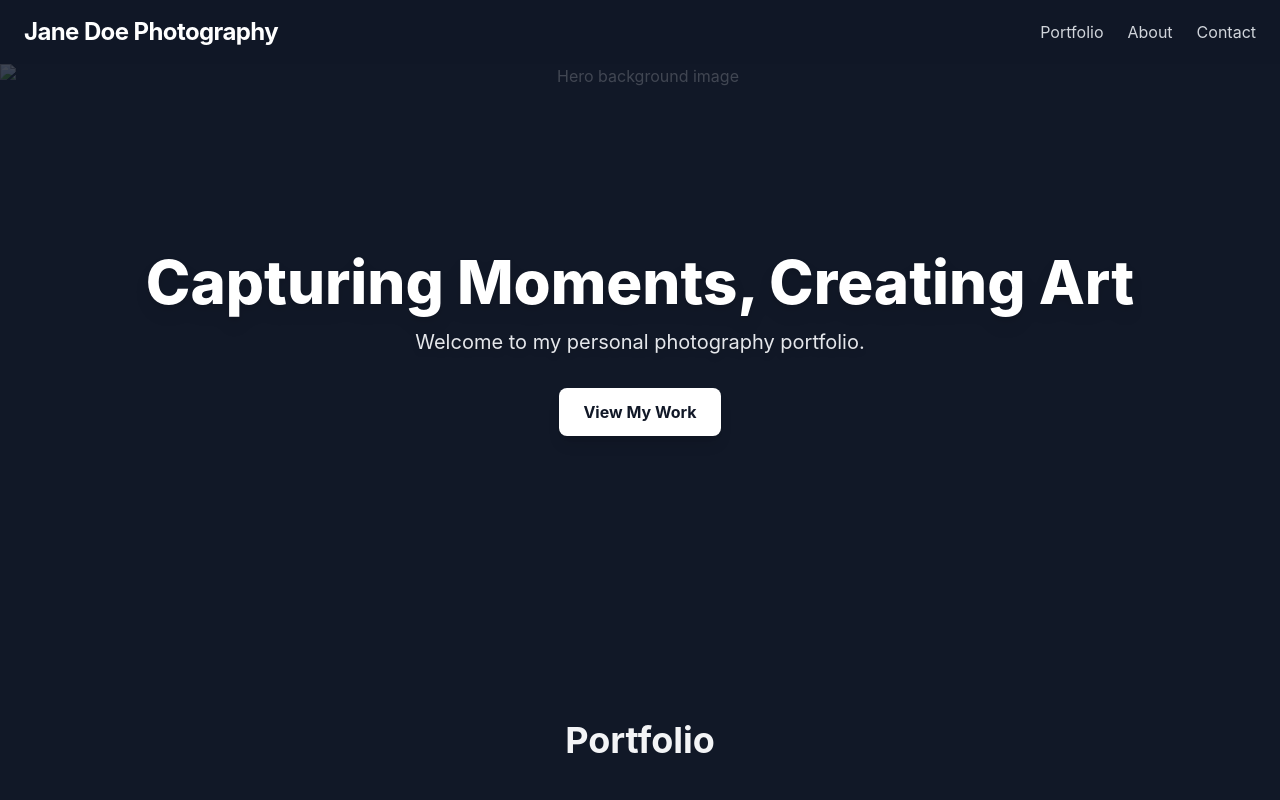
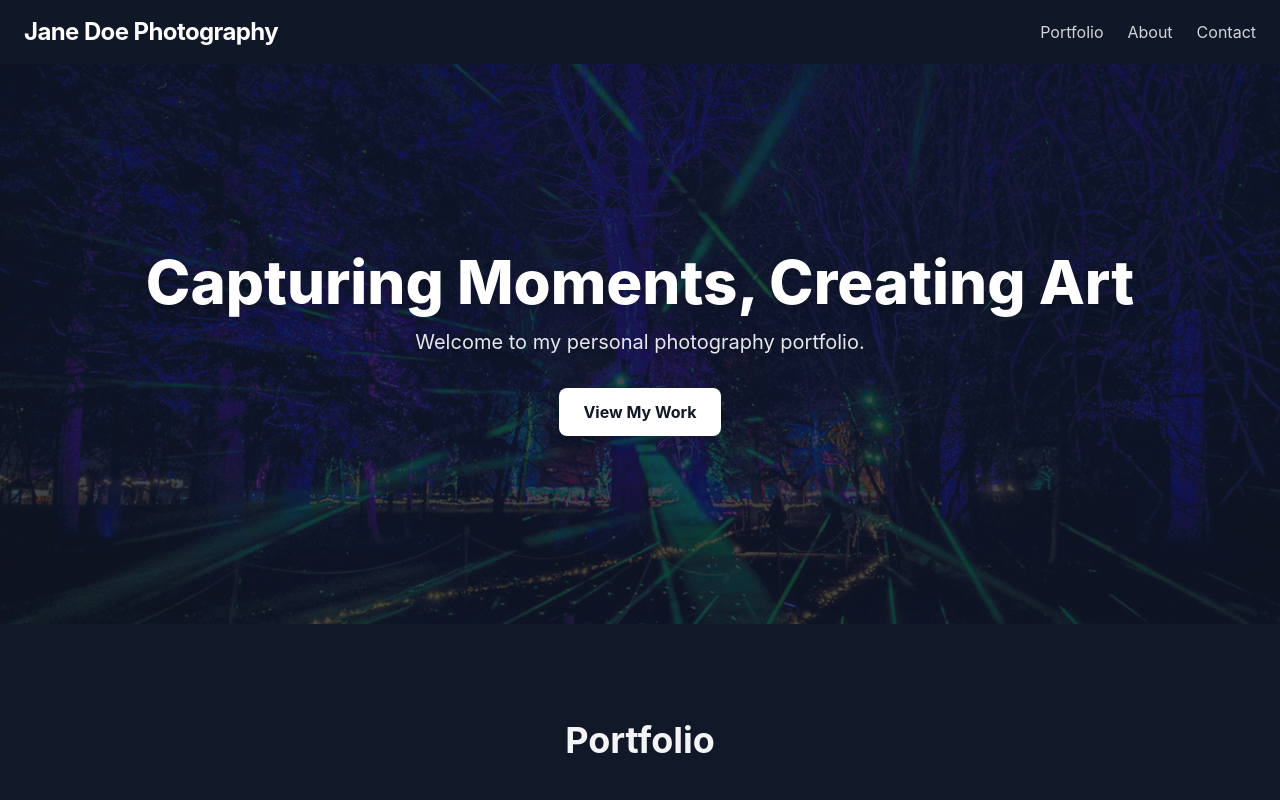
Before and after one commit to kampootee/foto, a plain HTML site: page index.html in a window 1280 px wide. Shown: the top 800 px of the page. Drawn offline with nearby package versions, Linux system fonts and the light colour scheme; the site is published under a folder, as on GitHub Pages, so addresses that start at the root find nothing; a web font is replaced by a local one.

Commit message:
Update index.html

```diff
--- a/index.html
+++ b/index.html
@@ -43,7 +43,7 @@
     <main>
         <section class="relative h-[70vh] min-h-[400px] flex items-center justify-center text-center text-white">
             <div class="absolute inset-0">
-                <img src="/img/bgmain.jpg"
+                <img src="img/bgmain.jpg"
                      alt="Hero background image"
                      class="w-full h-full object-cover opacity-50">
                 <div class="absolute inset-0 bg-gray-900/60"></div>
@@ -245,4 +245,5 @@
             });
         });
     </d>
+
 </html>
```
